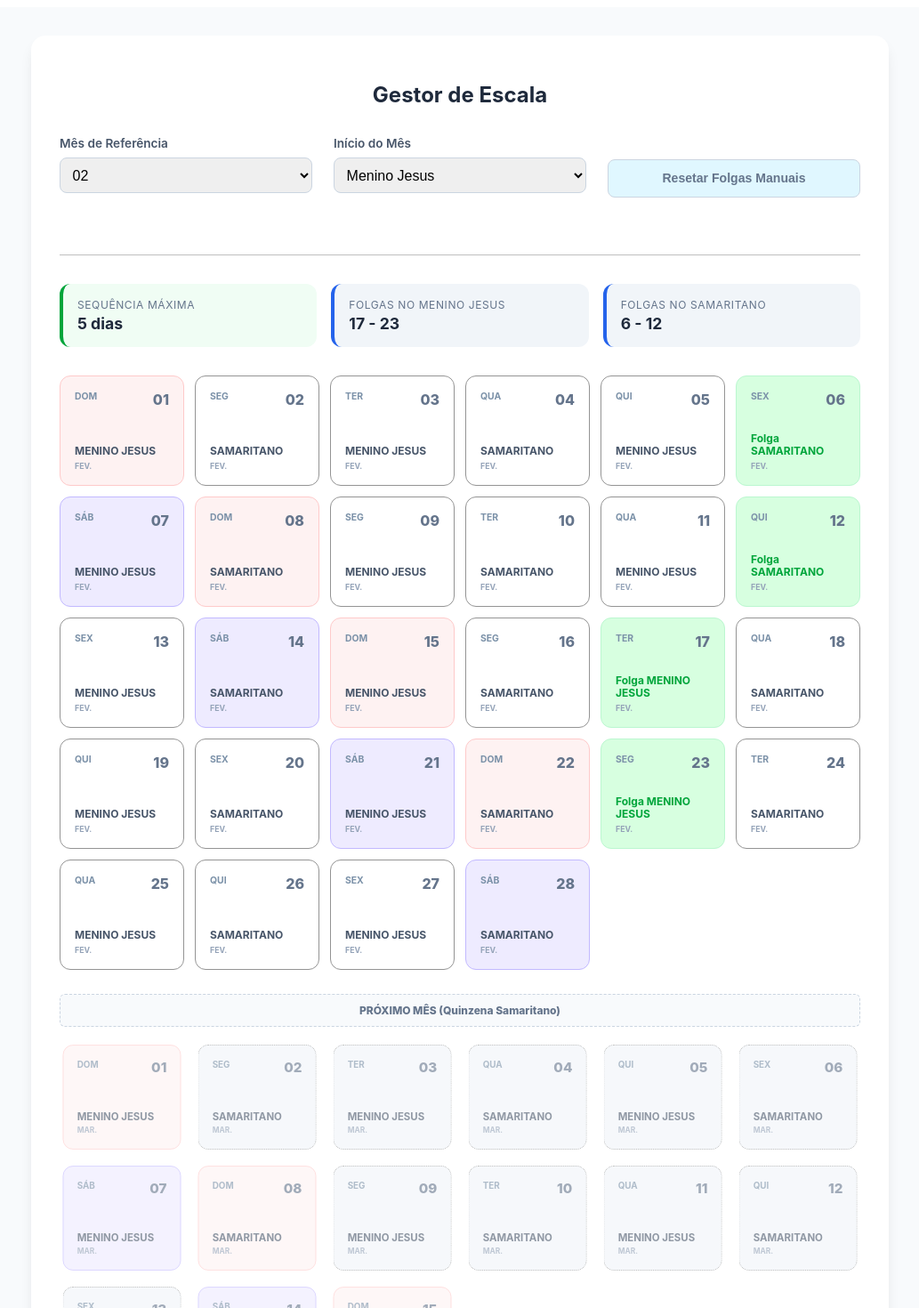
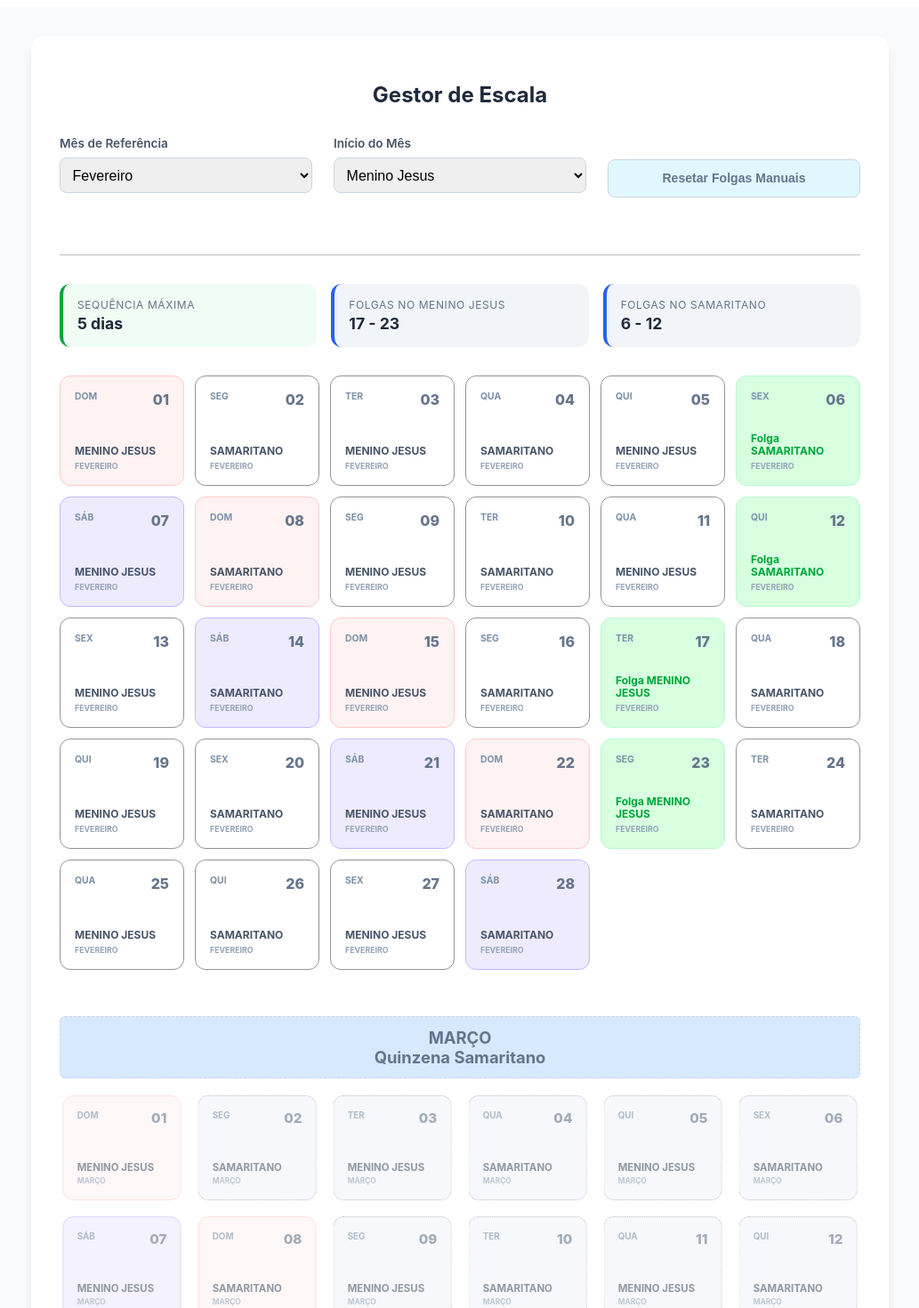
Before and after one commit to okavango81/work-schedule, an Angular app: page / in a window 1280 px wide. Shown: the top 1470 px of the page at 89% size, without its empty margins (123-1156 px from the left). Built offline with nearby package versions, Linux system fonts and the light colour scheme.

Commit message:
full app

```diff
--- a/src/app/app.html
+++ b/src/app/app.html
@@ -7,10 +7,8 @@
     <div class="field">
       <label>Mês de Referência</label>
       <select [(ngModel)]="mes" (change)="limpar()">
-        @for (m of [1,2,3,4,5,6,7,8,9,10,11,12]; track m) {
-          <option [value]="m">
-            {{ m | number:'2.0' }}
-          </option>
+        @for (m of meses; track m.valor) {
+          <option [value]="m.valor">{{ m.nome }}</option>
         }
       </select>
     </div>
@@ -51,7 +49,8 @@
 
         @if (item.dia === 1 && item.mes !== mes()) {
           <div class="month-divider">
-            PRÓXIMO MÊS (Quinzena Samaritano)
+            {{ item.nomeMes }}<br>
+            Quinzena Samaritano
           </div>
         }
 
--- a/src/app/app.scss
+++ b/src/app/app.scss
@@ -194,15 +194,15 @@
   .month-divider
   {
     grid-column   : 1 / -1;
-    background    : #f8fafc;
+    background    : #d6e9ff;
     color         : #64748b;
-    padding       : 10px;
+    padding       : 12px;
     text-align    : center;
-    font-size     : 0.75rem;
-    font-weight   : 800;
+    font-size     : 1.15rem;
+    font-weight   : 700;
     border-radius : 6px;
     border        : 1px dashed #cbd5e1;
-    margin        : 15px 0 5px 0;
+    margin        : 40px 0 4px 0;
   }
 }
 
--- a/src/app/app.ts
+++ b/src/app/app.ts
@@ -1,4 +1,4 @@
-import { Component, signal} from '@angular/core';
+import { Component, signal } from '@angular/core';
 import { FormsModule } from '@angular/forms';
 import { CommonModule } from '@angular/common';
 import { Resultado, WorkSchedule } from './service/work-schedule';
@@ -8,7 +8,7 @@ import { Resultado, WorkSchedule } from './service/work-schedule';
   standalone: true,
   imports: [FormsModule, CommonModule],
   templateUrl: './app.html',
-  styleUrl: './app.scss'
+  styleUrl: './app.scss',
 })
 export class App {
   // Configurações Iniciais
@@ -28,6 +28,22 @@ export class App {
     this.gerarEscala();
   }
 
+  // Dentro da classe App
+  meses = [
+    { valor: 1, nome: 'Janeiro' },
+    { valor: 2, nome: 'Fevereiro' },
+    { valor: 3, nome: 'Março' },
+    { valor: 4, nome: 'Abril' },
+    { valor: 5, nome: 'Maio' },
+    { valor: 6, nome: 'Junho' },
+    { valor: 7, nome: 'Julho' },
+    { valor: 8, nome: 'Agosto' },
+    { valor: 9, nome: 'Setembro' },
+    { valor: 10, nome: 'Outubro' },
+    { valor: 11, nome: 'Novembro' },
+    { valor: 12, nome: 'Dezembro' },
+  ];
+
   gerarEscala() {
     try {
       const res = this.scheduleService.calcularMelhorEscala(
@@ -35,11 +51,11 @@ export class App {
         this.mes(),
         this.localInicial(),
         this.folgasManuaisMJ(),
-        this.folgasManuaisS()
+        this.folgasManuaisS(),
       );
       this.resultado.set(res);
     } catch (error) {
-      console.error("Erro ao calcular escala:", error);
+      console.error('Erro ao calcular escala:', error);
     }
   }
 
@@ -52,9 +68,9 @@ export class App {
 
     // Lógica de alternância (Toggle)
     if (mj.includes(dia)) {
-      this.folgasManuaisMJ.set(mj.filter(d => d !== dia));
+      this.folgasManuaisMJ.set(mj.filter((d) => d !== dia));
     } else if (sam.includes(dia)) {
-      this.folgasManuaisS.set(sam.filter(d => d !== dia));
+      this.folgasManuaisS.set(sam.filter((d) => d !== dia));
     } else if (statusAtual === 'MENINO JESUS') {
       if (mj.length < 2) {
         mj.push(dia);
@@ -74,15 +90,18 @@ export class App {
     const res = this.resultado();
     if (!res || !res.escalaCompleta) return [];
 
-    return res.escalaCompleta.map(item => {
+    return res.escalaCompleta.map((item) => {
       // Cria a data correta para cada item (mês atual ou próximo)
       const dataRef = new Date(item.ano, item.mes - 1, item.dia);
       return {
         ...item,
-        diaSemana: dataRef.toLocaleDateString('pt-BR', { weekday: 'short' }).replace('.', '').toUpperCase(),
-        isSabado:dataRef.getDay() === 6,
+        diaSemana: dataRef
+          .toLocaleDateString('pt-BR', { weekday: 'short' })
+          .replace('.', '')
+          .toUpperCase(),
+        isSabado: dataRef.getDay() === 6,
         isDomingo: dataRef.getDay() === 0,
-        nomeMes: dataRef.toLocaleDateString('pt-BR', { month: 'short' }).toUpperCase()
+        nomeMes: dataRef.toLocaleDateString('pt-BR', { month: 'long' }).toUpperCase(),
       };
     });
   }
```
